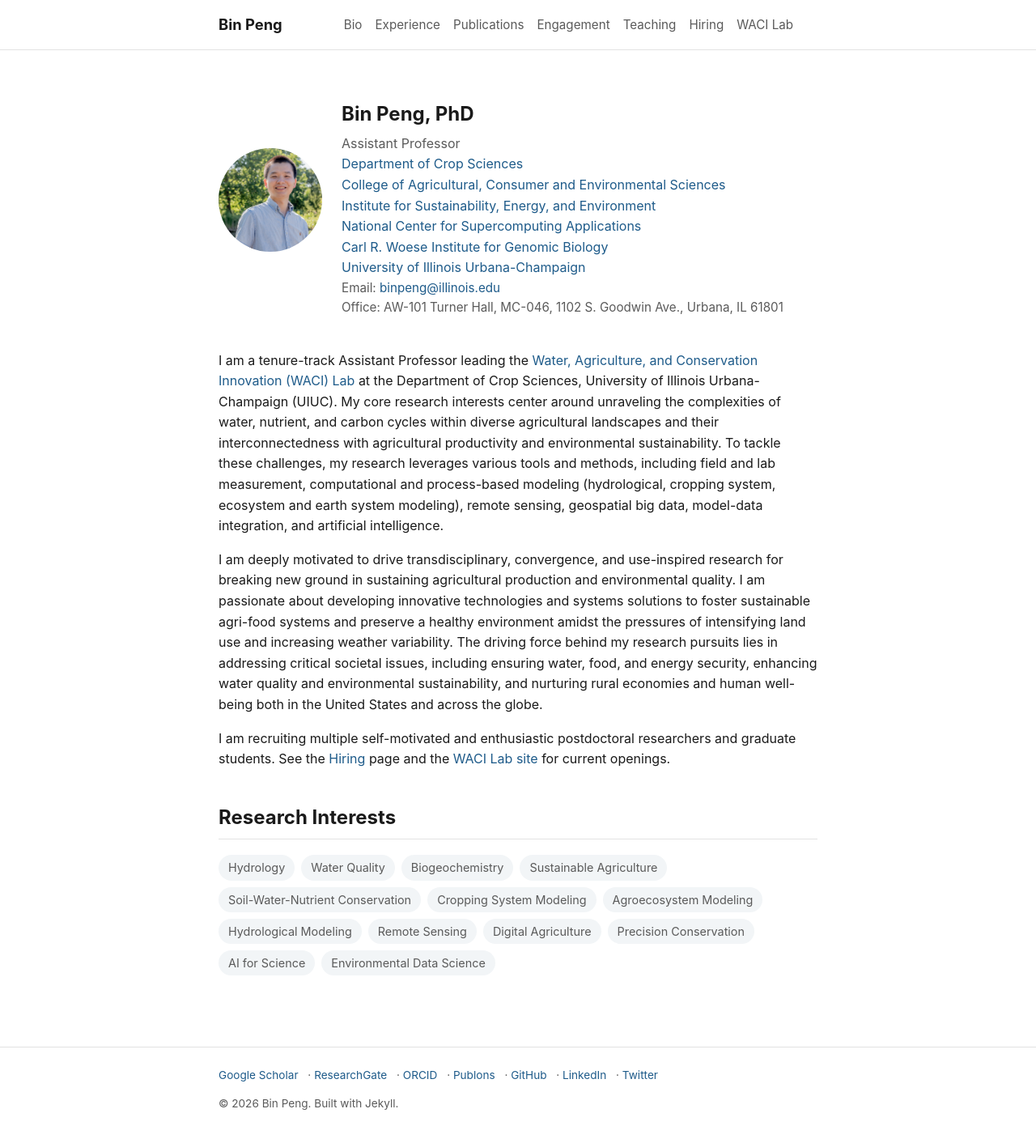
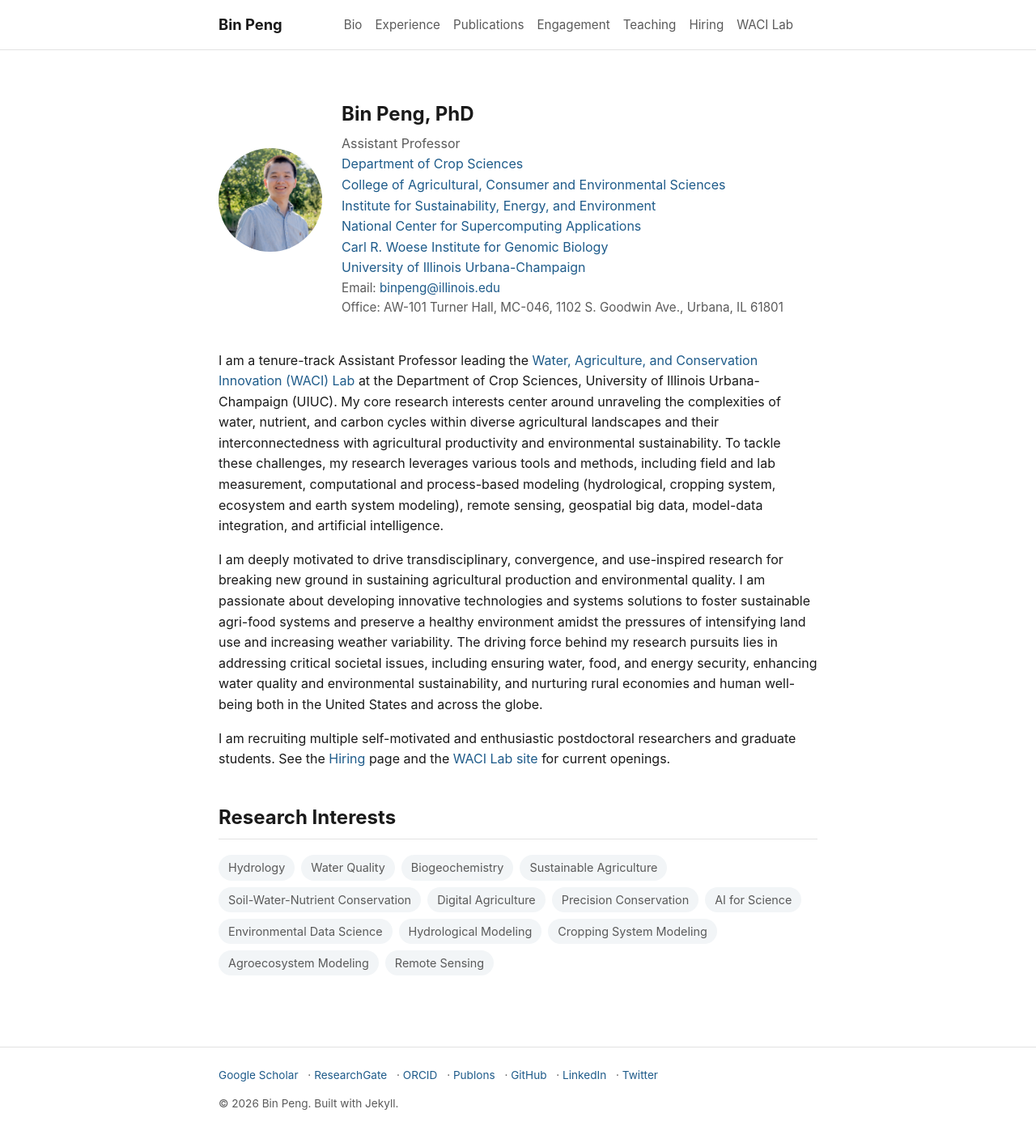
Before and after one commit to pengbinpeluo/pengbinpeluo.github.io, a Jekyll site: the page built from index.md, in a window 1280 px wide. Shown: the whole page at 81% size. Built offline with Jekyll 4.4.1, drawn with Linux system fonts in a browser that asks for light colours.

Commit message:
Reorder Research Interests list
Co-Authored-By: Claude Sonnet 5 <noreply@anthropic.com>

```diff
--- a/index.md
+++ b/index.md
@@ -34,13 +34,13 @@ title: Home
     <li>Biogeochemistry</li>
     <li>Sustainable Agriculture</li>
     <li>Soil-Water-Nutrient Conservation</li>
-    <li>Cropping System Modeling</li>
-    <li>Agroecosystem Modeling</li>
-    <li>Hydrological Modeling</li>
-    <li>Remote Sensing</li>
     <li>Digital Agriculture</li>
     <li>Precision Conservation</li>
     <li>AI for Science</li>
     <li>Environmental Data Science</li>
+    <li>Hydrological Modeling</li>
+    <li>Cropping System Modeling</li>
+    <li>Agroecosystem Modeling</li>
+    <li>Remote Sensing</li>
   </ul>
 </section>
```
